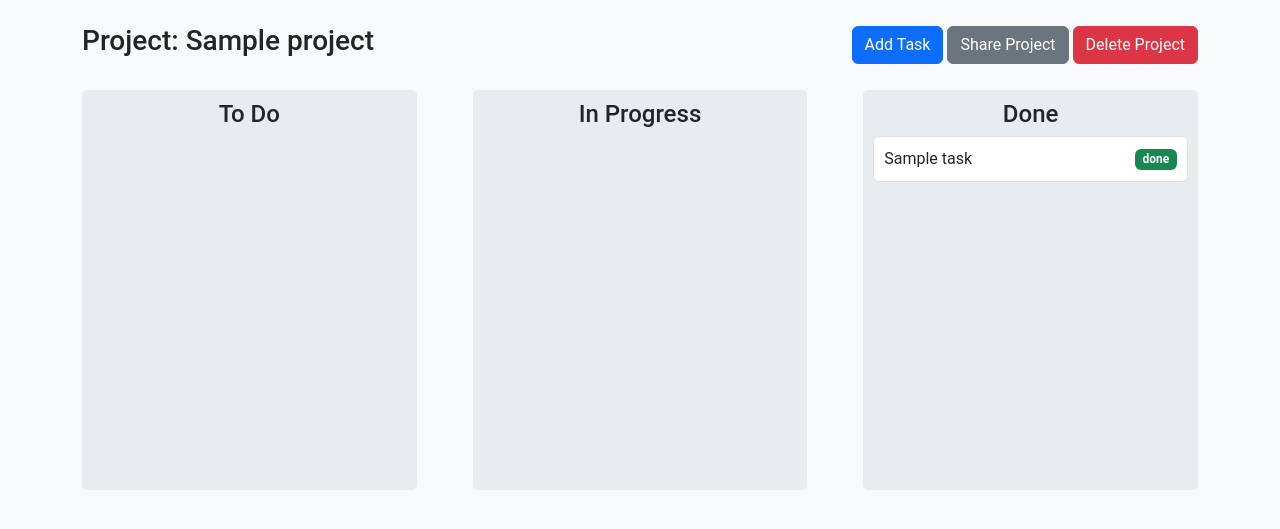
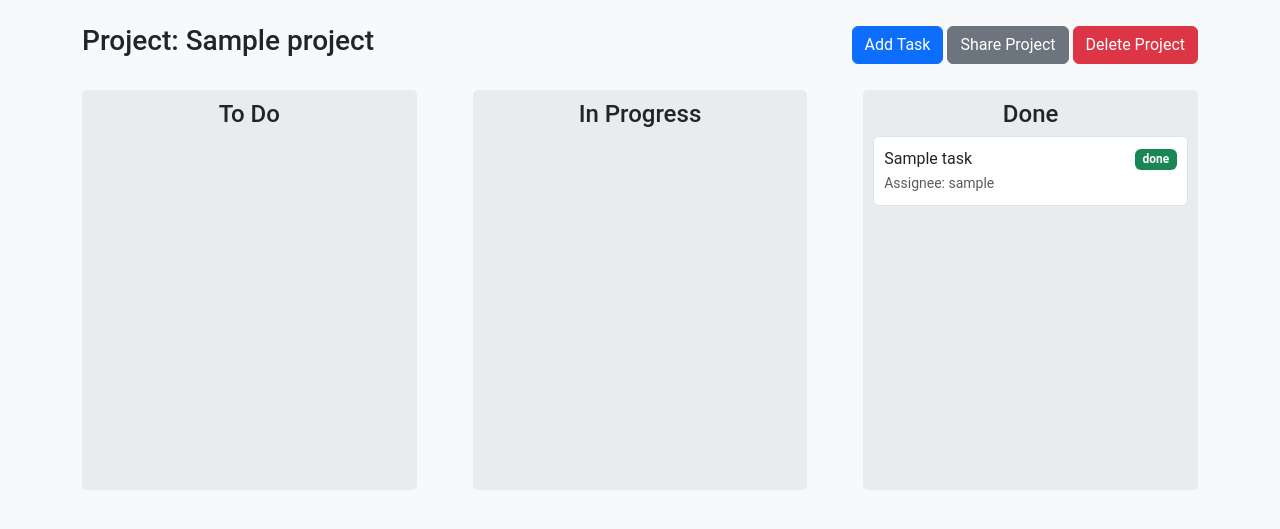
Before and after one commit to dimatayper/Kanban, a Flask app: page /project/1 in a window 1280 px wide. Shown: the part 56-585 px from the top of the page. Run offline with Flask 3, Linux system fonts and the light colour scheme; a user stored in the database is signed in; tables that the repository leaves empty hold one stand-in row (values such as "Sample post").

Commit message:
Add assignee for tasks

```diff
--- a/app/forms.py
+++ b/app/forms.py
@@ -1,5 +1,5 @@
 from flask_wtf import FlaskForm
-from wtforms import StringField, PasswordField, SubmitField, TextAreaField
+from wtforms import StringField, PasswordField, SubmitField, TextAreaField, SelectField
 from wtforms.validators import DataRequired, Email, EqualTo, ValidationError
 from .models import User
 
@@ -33,4 +33,9 @@ class ProjectForm(FlaskForm):
 class TaskForm(FlaskForm):
     title = StringField('Task Title', validators=[DataRequired()])
     description = TextAreaField('Task Description')
+    assignee = SelectField('Assignee', coerce=int)  # Добавлено поле для выбора ответственного
     submit = SubmitField('Add Task')
+
+    def __init__(self, *args, **kwargs):
+        super(TaskForm, self).__init__(*args, **kwargs)
+        self.assignee.choices = []  # Будет заполнено в маршруте
--- a/app/models.py
+++ b/app/models.py
@@ -25,6 +25,8 @@ class Task(db.Model):
     status = db.Column(db.String(20), nullable=False, default='todo')
     project_id = db.Column(db.Integer, db.ForeignKey('project.id'), nullable=False)
     timestamp = db.Column(db.DateTime, index=True, default=datetime.utcnow)
+    assignee_id = db.Column(db.Integer, db.ForeignKey('user.id'), nullable=True)
+    assignee = db.relationship('User', backref='assigned_tasks', lazy=True)
 
 class ProjectAccess(db.Model):
     id = db.Column(db.Integer, primary_key=True)
--- a/app/routes.py
+++ b/app/routes.py
@@ -80,7 +80,10 @@ def project(project_id):
     if project.owner != current_user and not ProjectAccess.query.filter_by(project_id=project_id, user_id=current_user.id).first():
         flash('You do not have permission to view this project.')
         return redirect(url_for('main.dashboard'))
+
     form = TaskForm()
+    form.assignee.choices = [(user.id, user.username) for user in [project.owner] + [access.user for access in project.shared_with]]
+
     return render_template('project.html', project=project, form=form)
 
 @bp.route('/project/<int:project_id>/add_task', methods=['POST'])
@@ -90,9 +93,17 @@ def add_task(project_id):
     if project.owner != current_user and not ProjectAccess.query.filter_by(project_id=project_id, user_id=current_user.id).first():
         flash('You do not have permission to add tasks to this project.')
         return redirect(url_for('main.dashboard'))
+
     form = TaskForm()
+    form.assignee.choices = [(user.id, user.username) for user in [project.owner] + [access.user for access in project.shared_with]]
+
     if form.validate_on_submit():
-        task = Task(title=form.title.data, description=form.description.data, project=project)
+        task = Task(
+            title=form.title.data,
+            description=form.description.data,
+            project=project,
+            assignee_id=form.assignee.data if form.assignee.data != 'None' else None
+        )
         db.session.add(task)
         db.session.commit()
         flash('Task added successfully!')
--- a/app/templates/project.html
+++ b/app/templates/project.html
@@ -22,6 +22,9 @@
                             <span>{{ task.title }}</span>
                             <span class="badge bg-primary">{{ task.status }}</span>
                         </div>
+                        {% if task.assignee %}
+                            <small class="text-muted">Assignee: {{ task.assignee.username }}</small>
+                        {% endif %}
                     </li>
                 {% endfor %}
             </ul>
@@ -35,6 +38,9 @@
                             <span>{{ task.title }}</span>
                             <span class="badge bg-warning">{{ task.status }}</span>
                         </div>
+                        {% if task.assignee %}
+                            <small class="text-muted">Assignee: {{ task.assignee.username }}</small>
+                        {% endif %}
                     </li>
                 {% endfor %}
             </ul>
@@ -48,6 +54,9 @@
                             <span>{{ task.title }}</span>
                             <span class="badge bg-success">{{ task.status }}</span>
                         </div>
+                        {% if task.assignee %}
+                            <small class="text-muted">Assignee: {{ task.assignee.username }}</small>
+                        {% endif %}
                     </li>
                 {% endfor %}
             </ul>
@@ -91,6 +100,10 @@
                         <div class="mb-3">
                             {{ form.description.label(class="form-label") }}
                             {{ form.description(class="form-control") }}
+                        </div>
+                        <div class="mb-3">
+                            {{ form.assignee.label(class="form-label") }}
+                            {{ form.assignee(class="form-select") }}
                         </div>
                     </div>
                     <div class="modal-footer">
```
Also changed, not shown: README.md.
